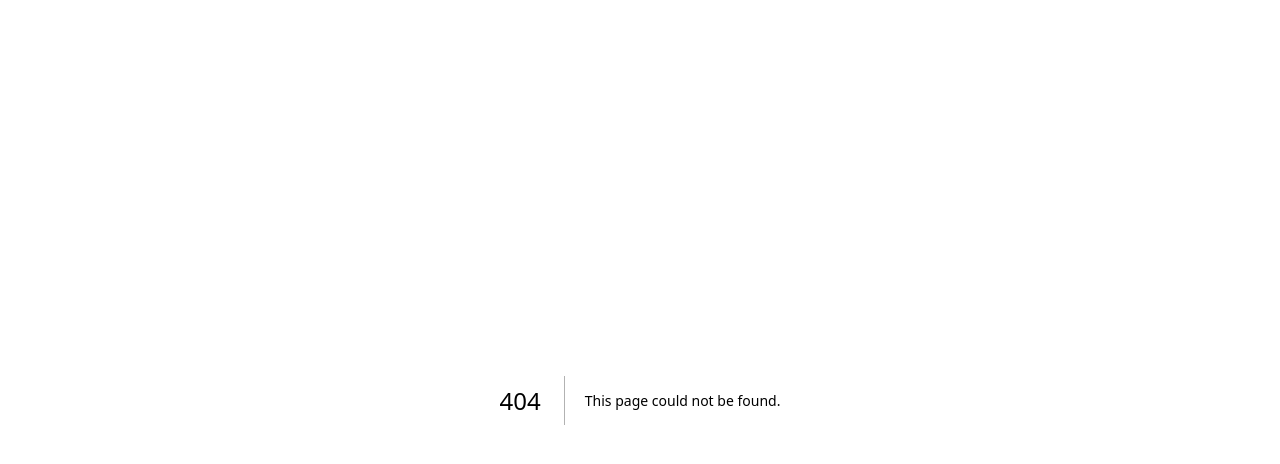
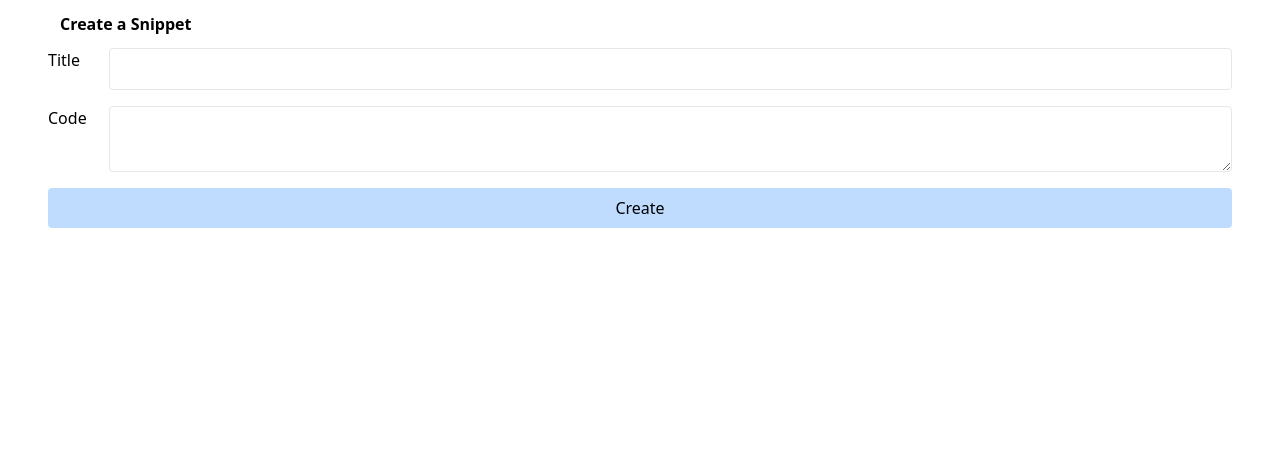
Before and after one commit to schreyerpeter/Snippets, a Next.js app: page /snippets/new in a window 1280 px wide. Before the commit this address had no page. Shown: the top 464 px of the page. Built offline with nearby package versions, Linux system fonts and the light colour scheme.

Commit message:
Plug in simple server action

```diff
--- a/src/app/layout.tsx
+++ b/src/app/layout.tsx
@@ -1,21 +1,21 @@
-import type { Metadata } from "next";
-import localFont from "next/font/local";
-import "./globals.css";
+import type { Metadata } from 'next';
+import localFont from 'next/font/local';
+import './globals.css';
 
 const geistSans = localFont({
-  src: "./fonts/GeistVF.woff",
-  variable: "--font-geist-sans",
-  weight: "100 900",
+  src: './fonts/GeistVF.woff',
+  variable: '--font-geist-sans',
+  weight: '100 900',
 });
 const geistMono = localFont({
-  src: "./fonts/GeistMonoVF.woff",
-  variable: "--font-geist-mono",
-  weight: "100 900",
+  src: './fonts/GeistMonoVF.woff',
+  variable: '--font-geist-mono',
+  weight: '100 900',
 });
 
 export const metadata: Metadata = {
-  title: "Create Next App",
-  description: "Generated by create next app",
+  title: 'Create Next App',
+  description: 'Generated by create next app',
 };
 
 export default function RootLayout({
@@ -28,7 +28,7 @@
       <body
         className={`${geistSans.variable} ${geistMono.variable} antialiased`}
       >
-        {children}
+        <div className="container mx-auto px-12">{children}</div>
       </body>
     </html>
   );
--- /dev/null
+++ b/src/app/snippets/new/page.tsx
@@ -0,0 +1,55 @@
+import { db } from '@/db';
+import { redirect } from 'next/navigation';
+
+export default function SnippetCreatePage() {
+  async function createSnippet(formData: FormData) {
+    // This needs to be a server action
+    'use server';
+
+    // Check the user's inputs and make sure they're valid
+    const title = formData.get('title') as string;
+    const code = formData.get('code') as string;
+
+    // Create a new record in db
+    await db.snippet.create({
+      data: {
+        title,
+        code,
+      },
+    });
+
+    // Redirect to home page
+    redirect('/');
+  }
+
+  return (
+    <form action={createSnippet}>
+      <h3 className="font-bold m-3">Create a Snippet</h3>
+      <div className="flex flex-col gap-4">
+        <div className="flex gap-4">
+          <label className="w-12" htmlFor="title">
+            Title
+          </label>
+          <input
+            name="title"
+            className="border rounded p-2 w-full"
+            id="title"
+          />
+        </div>
+        <div className="flex gap-4">
+          <label className="w-12" htmlFor="code">
+            Code
+          </label>
+          <textarea
+            name="code"
+            className="border rounded p-2 w-full"
+            id="code"
+          />
+        </div>
+        <button type="submit" className="rounded p-2 bg-blue-200">
+          Create
+        </button>
+      </div>
+    </form>
+  );
+}
--- /dev/null
+++ b/src/db/index.ts
@@ -0,0 +1,3 @@
+import { PrismaClient } from '@prisma/client';
+
+export const db = new PrismaClient();
```
Also changed, not shown: 2 other files (tests, documents, lock files or other folders).
